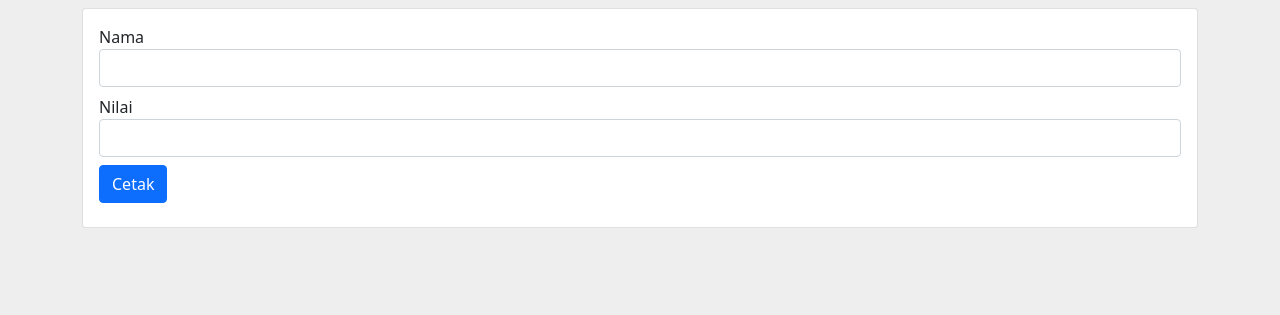
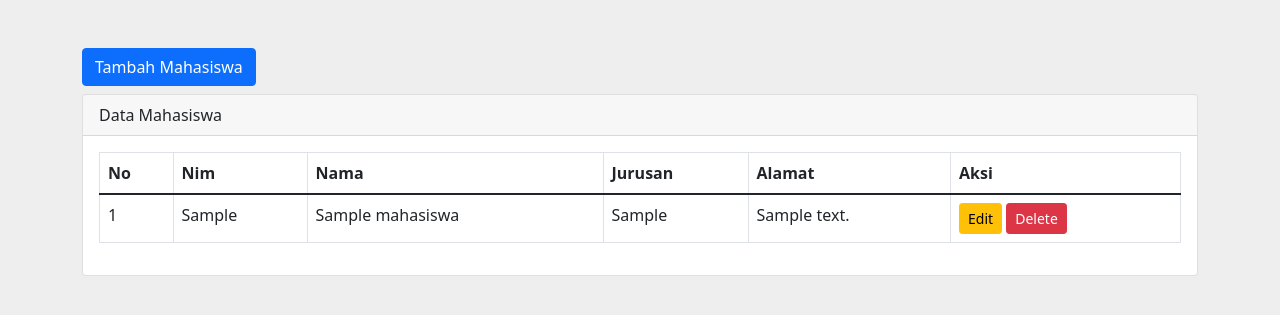
Before and after one commit to dhenisubenk/2022_pengembangan_web_si4c, a PHP site: page / in a window 1280 px wide. Shown: the top 315 px of the page. Run offline with PHP 8.4, Linux system fonts and the light colour scheme; tables that the repository leaves empty or names only in its code hold one stand-in row (values such as "Sample post").

Commit message:
php crud

```diff
--- /dev/null
+++ b/config/koneksi.php
@@ -0,0 +1,8 @@
+<?php
+
+$host = "localhost";
+$user = "root";
+$pass = "";
+$db = "web_si4c";
+
+$con = mysqli_connect($host, $user, $pass, $db);
--- a/index.php
+++ b/index.php
@@ -1,5 +1,9 @@
+<?php
+require_once 'config/koneksi.php';
+?>
 <!DOCTYPE html>
 <html lang="en">
+
 <head>
     <meta charset="UTF-8">
     <meta http-equiv="X-UA-Compatible" content="IE=edge">
@@ -7,80 +11,108 @@
     <title>Document</title>
     <link rel="stylesheet" href="css/bootstrap.min.css">
     <style>
-        body{
-            background-color:#eee;
+        body {
+            background-color: #eee;
         }
     </style>
 </head>
+
 <body>
     <div class="container">
-        <div class="row mt-2">
+        <div class="row mt-5">
             <div class="col-md-12">
+                <!-- Button trigger modal -->
+                <button type="button" class="btn btn-primary mb-2" data-bs-toggle="modal" data-bs-target="#formMahasiswa">
+                    Tambah Mahasiswa
+                </button>
                 <div class="card">
+                    <div class="card-header">
+                        Data Mahasiswa
+                    </div>
                     <div class="card-body">
-                        <form action="" method="POST">
-                            <div class="mb-2">
-                                <label for="">Nama</label>
-                                <input type="text" name="nama" class="form-control">
-                            </div>
-                            <div class="mb-2">
-                                <label for="">Nilai</label>
-                                <input type="text" name="nilai" class="form-control">
-                            </div>
-                            <div class="mb-2">
-                                <button type="submit" class="btn btn-primary" name="cetak">Cetak</button>
-                            </div>
-                        </form>
-                    </div>
-                </div>
+                        <table class="table table-bordered">
+                            <thead>
+                                <tr>
+                                    <th>No</th>
+                                    <th>Nim</th>
+                                    <th>Nama</th>
+                                    <th>Jurusan</th>
+                                    <th>Alamat</th>
+                                    <th>Aksi</th>
+                                </tr>
+                            </thead>
+                            <tbody>
+                                <?php
+                                $no = 1;
+                                $sql = mysqli_query($con, "SELECT * FROM mahasiswa");
+                                while ($row = mysqli_fetch_array($sql)) {
+                                    echo "<tr>
+                                        <td>$no</td>
+                                        <td>$row[nim]</td>
+                                        <td>$row[nama]</td>
+                                        <td>$row[jurusan]</td>
+                                        <td>$row[alamat]</td>
+                                        <td>
+                                            <a href='edit_mhs.php?nim=$row[nim]' class='btn btn-sm btn-warning'>Edit</a>
+                                            <a href='delete_mhs.php?nim=$row[nim]' class='btn btn-sm btn-danger' onclick=\"return confirm('Hapus Data?')\">Delete</a>
+                                        </td>
+                                    </tr>";
 
-                <?php
-                    if (isset($_POST['cetak']))
-                    {
-
-                        $nama = $_POST['nama'];
-                        $nilai = $_POST['nilai'];
-
-                        //$grade = $status = "";
-                        $grade = "";
-                        $status = "";
-
-
-                ?>
-                <div class="card mt-2">
-                    <div class="card-body">
-                        <table class="table table-borderless">
-                            <tr>
-                                <th>Nama</th>
-                                <td>:</td>
-                                <td><?= $nama ?></td>
-                            </tr>
-                            <tr>
-                                <th>Nilai</th>
-                                <td>:</td>
-                                <td><?= $nilai ?></td>
-                            </tr>
-                            <tr>
-                                <th>Grade</th>
-                                <td>:</td>
-                                <td><?= $grade ?></td>
-                            </tr>
-                            <tr>
-                                <th>Status</th>
-                                <td>:</td>
-                                <td><?= $status ?></td>
-                            </tr>
+                                    $no++;
+                                }
+                                ?>
+                            </tbody>
                         </table>
                     </div>
                 </div>
-
-                <?php } ?>
-
             </div>
         </div>
     </div>
 
 
+
+    <!-- Modal -->
+    <div class="modal fade" id="formMahasiswa" tabindex="-1" aria-labelledby="exampleModalLabel" aria-hidden="true">
+        <div class="modal-dialog">
+            <div class="modal-content">
+                <div class="modal-header">
+                    <h5 class="modal-title" id="exampleModalLabel">Tambah Data Mahasiswa</h5>
+                    <button type="button" class="btn-close" data-bs-dismiss="modal" aria-label="Close"></button>
+                </div>
+                <div class="modal-body">
+                    <form action="simpan_mhs.php" method="POST">
+                        <div class="mb-2">
+                            <label for="" class="form-label">NIM</label>
+                            <input type="text" name="nim" class="form-control">
+                        </div>
+                        <div class="mb-2">
+                            <label for="" class="form-label">Nama</label>
+                            <input type="text" name="nama" class="form-control">
+                        </div>
+                        <div class="mb-2">
+                            <label for="" class="form-label">Jurusan</label>
+                            <select name="jurusan" id="" class="form-select">
+                                <option>Sistem Informasi</option>
+                                <option>Teknik Informatika</option>
+                                <option>Manajemen Informatika</option>
+                                <option>Komputerisasi Akuntansi</option>
+                            </select>
+                        </div>
+                        <div class="mb-2">
+                            <label for="" class="form-label">Alamat</label>
+                            <input type="text" name="alamat" class="form-control">
+                        </div>
+                        <div class="mb-2">
+                            <button type="button" class="btn btn-secondary" data-bs-dismiss="modal">Close</button>
+                            <button type="submit" class="btn btn-primary">Save</button>
+                        </div>
+                    </form>
+                </div>
+            </div>
+        </div>
+    </div>
+
     <script src="js/bootstrap.bundle.min.js"></script>
 </body>
+
 </html>
```
Also changed, not shown: delete_mhs.php (added, +17 -0 lines), edit_mhs.php (added, +69 -0 lines), form.php (added, +88 -0 lines), simpan_mhs.php (added, +25 -0 lines), update_mhs.php (added, +23 -0 lines), 1 other file.
